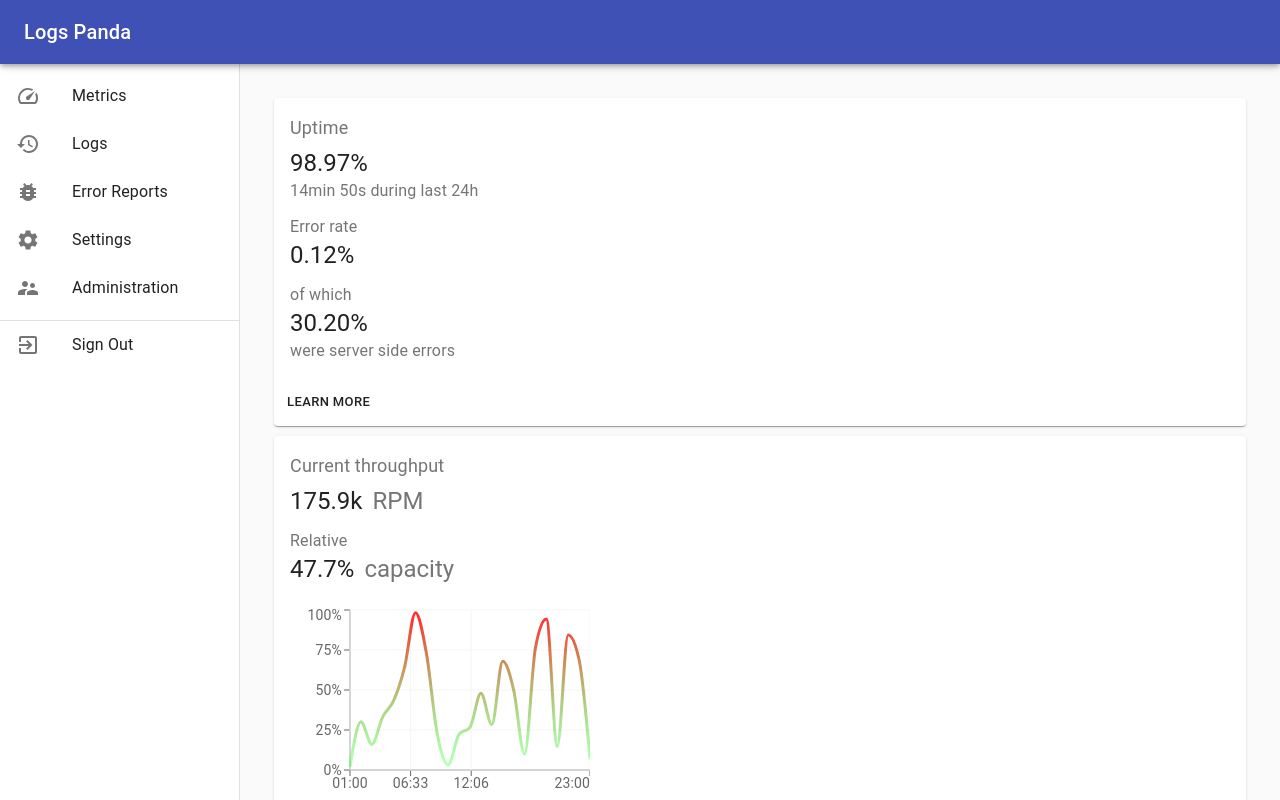
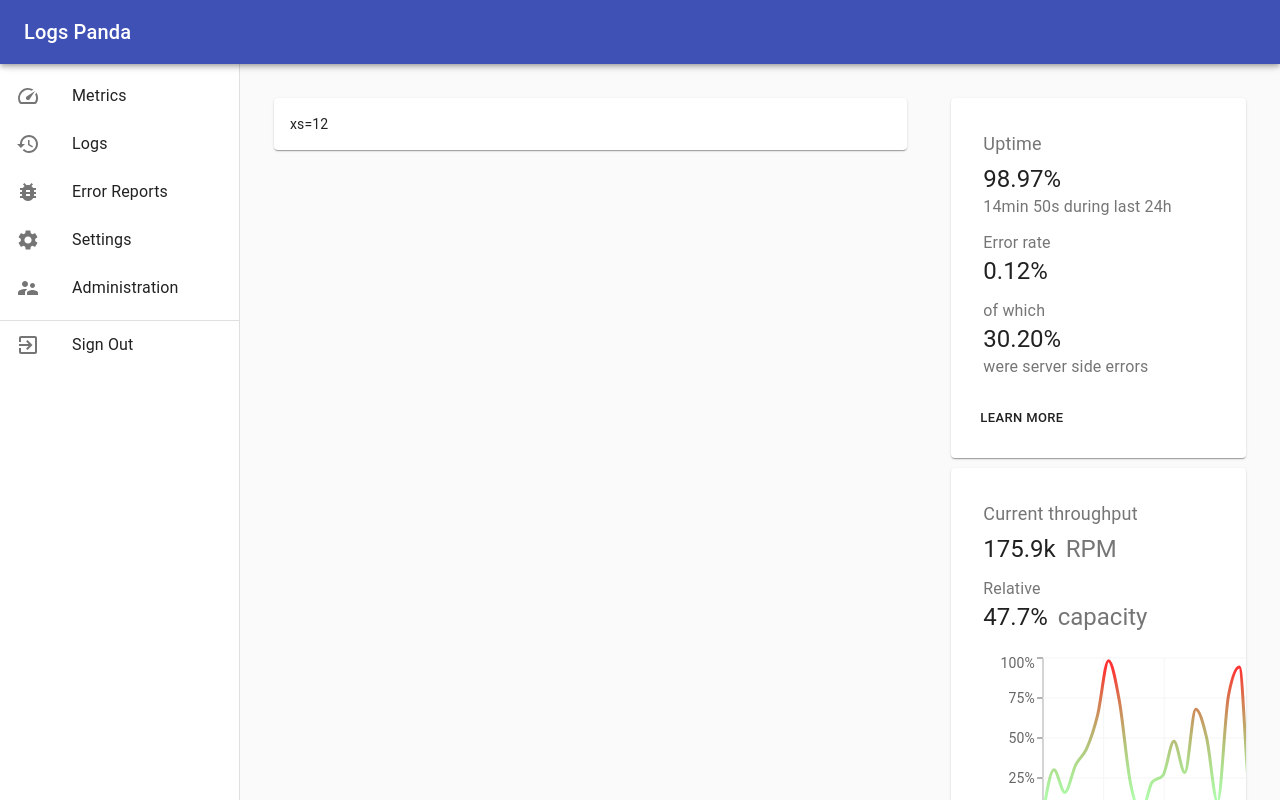
Before and after one commit to Warzecha/LogPanda-frontend, a React (Create React App) app: page /metrics in a window 1280 px wide. Shown: the top 800 px of the page. Built offline with nearby package versions, Linux system fonts and the light colour scheme.

Commit message:
Grid system ready

```diff
--- /dev/null
+++ b/src/components/metrics/MainMetricsComponent.jsx
@@ -0,0 +1,12 @@
+import React from "react";
+import Paper from "@material-ui/core/Paper";
+import useTileStyle from "../../styles/TileStyles";
+
+export default function MainMetricsComponent(props) {
+
+    const classes = useTileStyle();
+
+    return (
+        <Paper className={classes.card}>xs=12</Paper>
+    )
+}
--- a/src/components/metrics/MetricsComponentView.jsx
+++ b/src/components/metrics/MetricsComponentView.jsx
@@ -1,13 +1,28 @@
 import React from "react";
 import UptimeComponent from "./UptimeComponent";
 import ThroughputComponent from "./ThroughputComponent";
+import MainMetricsComponent from "./MainMetricsComponent";
+import useTileStyle from "../../styles/TileStyles";
+import Grid from "@material-ui/core/Grid";
 
 export default function MetricsComponentView(props) {
 
+    const classes = useTileStyle();
+
     return(
-        <div>
-            <UptimeComponent {...props}/>
-            <ThroughputComponent {...props.throughputMetrics}/>
+        <div className={classes.root}>
+
+            <Grid container spacing={3}>
+
+                <Grid item xs={8}>
+                    <MainMetricsComponent/>
+                </Grid>
+                <Grid item xs={4}>
+                    <UptimeComponent {...props}/>
+                    <ThroughputComponent {...props.throughputMetrics}/>
+                </Grid>
+
+            </Grid>
 
         </div>
     )
--- a/src/styles/TileStyles.js
+++ b/src/styles/TileStyles.js
@@ -1,9 +1,13 @@
 import {makeStyles} from "@material-ui/core/styles";
 
-const useTileStyle = makeStyles({
+const useTileStyle = makeStyles(theme => ({
+    root: {
+        flexGrow: 1,
+    },
     card: {
         minWidth: 275,
-        margin: 10
+        margin: 10,
+        padding: theme.spacing(2),
     },
     cardTitle: {
         fontSize: 18,
@@ -18,7 +22,7 @@ const useTileStyle = makeStyles({
     appendix: {
         marginLeft: 10
     }
-});
+}));
 
 
 export default useTileStyle;
```
